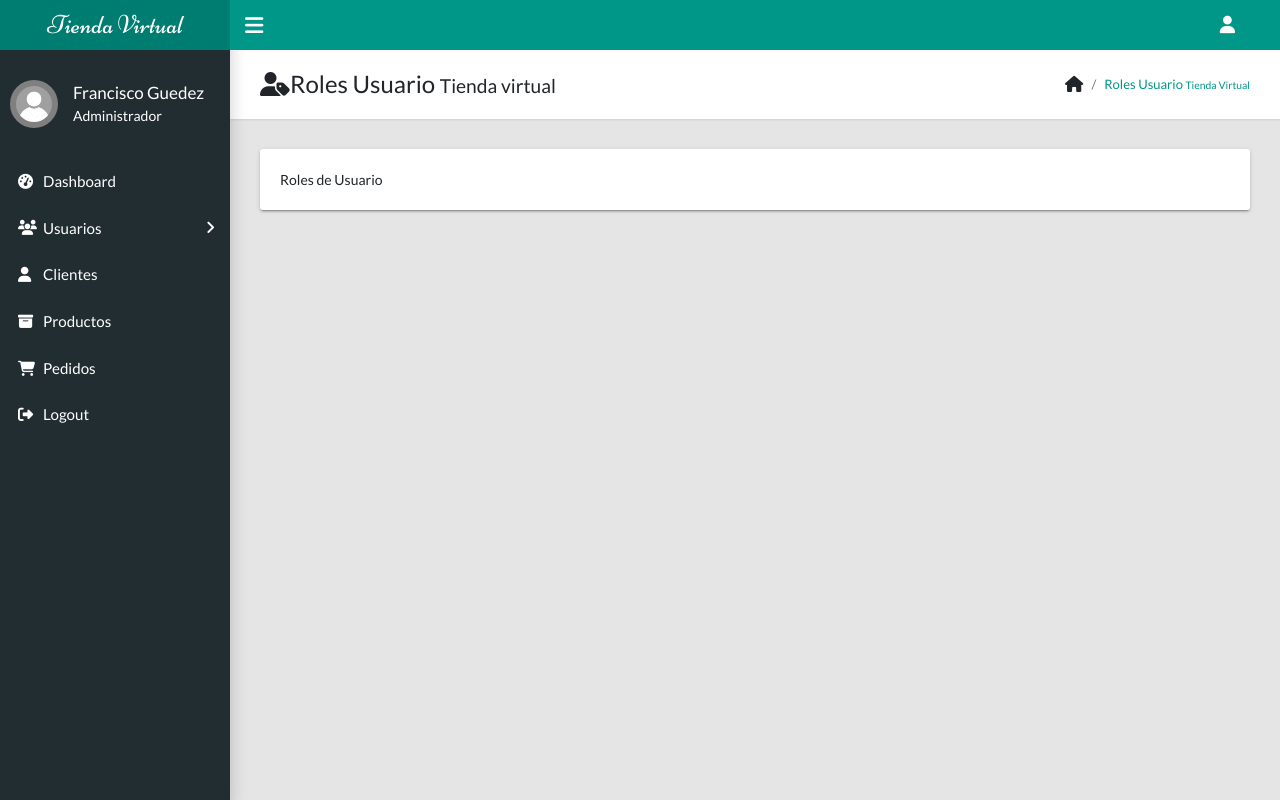
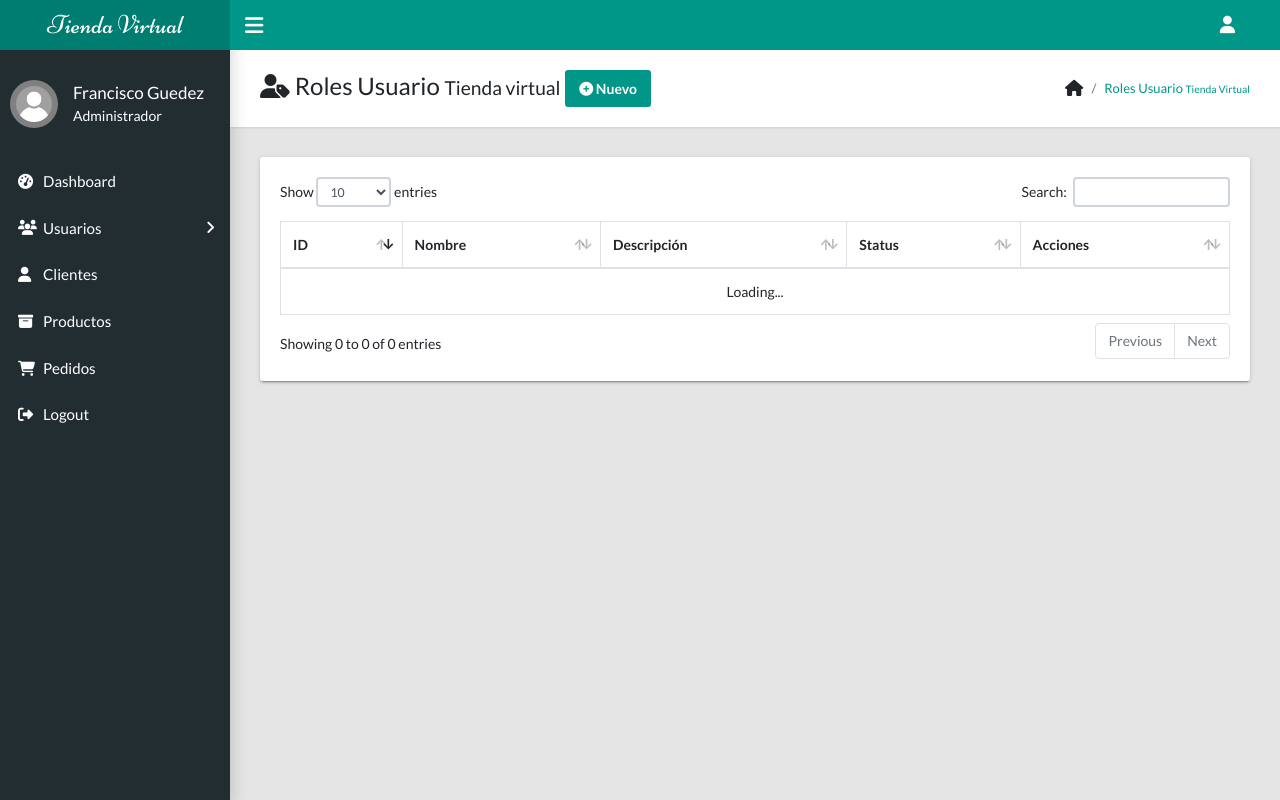
Before and after one commit to fguedez1311/tiendavirtualphp, a PHP site: page /tienda-virtual/index.php?url=Roles in a window 1280 px wide. Run offline with PHP 8.4, Linux system fonts and the light colour scheme; some libraries are stand-ins or nearby versions.

Commit message:
Formulario Actualizar Roles de Usuario

```diff
--- /dev/null
+++ b/Assets/js/functions_roles.js
@@ -0,0 +1,87 @@
+var tableRoles
+document.addEventListener('DOMContentLoaded', function(){
+
+	tableRoles = $('#tableRoles').dataTable( {
+		"aProcessing":true,
+		"aServerSide":true,
+        "language": {
+        	"url": "//cdn.datatables.net/plug-ins/1.10.20/i18n/Spanish.json"
+        },
+        "ajax":{
+            "url": " "+base_url+"/Roles/getRoles",
+            "dataSrc":""
+        },
+        "columns":[
+            {"data":"idrol"},
+            {"data":"nombrerol"},
+            {"data":"descripcion"},
+            {"data":"status"},
+            {"data":"options"},
+
+        ],
+        "resonsieve":"true",
+        "bDestroy": true,
+        "iDisplayLength": 10,
+        "order":[[0,"desc"]]
+    });
+    //Nuevo Rol
+    var formRol=document.querySelector("#formRol")
+    formRol.onsubmit=function(e){
+        e.preventDefault()
+        // var intIdRol = document.querySelector('#idRol').value;
+        var strNombre = document.querySelector('#txtNombre').value;
+        var strDescripcion = document.querySelector('#txtDescripcion').value;
+        var intStatus = document.querySelector('#listStatus').value;
+        if(strNombre == '' || strDescripcion == '' || intStatus == '')
+        {
+            swal("Atención", "Todos los campos son obligatorios." , "error");
+            return false;
+        }
+        var request = (window.XMLHttpRequest) ? new XMLHttpRequest() : new ActiveXObject('Microsoft.XMLHTTP')
+        var ajaxUrl = base_url+'/Roles/setRol'
+        var formData = new FormData(formRol);
+        request.open("POST",ajaxUrl,true);
+        request.send(formData);
+        request.onreadystatechange=function(){
+            if(request.readyState == 4 && request.status == 200){
+                var objData = JSON.parse(request.responseText);
+                if(objData.status)
+                    {
+                        $('#modalFormRol').modal("hide");
+                        formRol.reset();
+                        swal("Roles de usuario", objData.msg ,"success");
+                        tableRoles.api().ajax.reload(function(){
+
+                        });
+                    }
+                else
+                    {
+                        swal("Error", objData.msg , "error");
+                    }
+            }
+        }
+
+
+    }
+
+})
+
+$('#tableRoles').DataTable();
+
+function openModal(){
+    $('#modalFormRol').modal('show')
+}
+
+window.addEventListener('load', function() {
+    fntEditRol()
+
+}, false)
+
+function fntEditRol(){
+    const  btnEditRol=document.querySelectorAll(".btnEditRol")
+    btnEditRol.forEach(function(btnEditRol){
+        btnEditRol.addEventListener('click',function(){
+            $('#modalFormRol').modal('show')
+        })
+    })
+}
--- a/Config/Config.php
+++ b/Config/Config.php
@@ -6,7 +6,7 @@
 
     //Datos de conexion de la Base de datos
     const DB_HOST="localhost";
-    const DB_NAME="tienda";
+    const DB_NAME="db_tiendavirtual";
     const DB_USER="root";
     const DB_PASSWORD="admin";
     const DB_CHARSET="charset=utf8";
--- a/Controllers/Roles.php
+++ b/Controllers/Roles.php
@@ -12,8 +12,51 @@
 
                 $this->views->getView($this,"roles",$data);
             }
+            public function getRoles(){
+                $arrData=$this->model->selectRoles();
+                for ($i=0; $i < count($arrData); $i++) {
+                    if($arrData[$i]['status']==1){
+                        $arrData[$i]['status']='<span class="badge badge-success">Activo</span>';
+                    }
+                    else{
+                        $arrData[$i]['status']='<span class="badge badge-danger">Inactivo</span>';
+                    }
+                    $arrData[$i]['options'] = '<div class="text-center">
+				    <button class="btn btn-secondary btn-sm btnPermisosRol" rl="'.$arrData[$i]['idrol'].'" title="Permisos"><i class="fa-solid fa-key"></i></button>
+				    <button class="btn btn-primary btn-sm btnEditRol" rl="'.$arrData[$i]['idrol'].'" title="Editar"><i class="fa-solid fa-pencil"></i></button>
+				    <button class="btn btn-danger btn-sm btnDelRol" rl="'.$arrData[$i]['idrol'].'" title="Eliminar"><i class="fa-solid fa-trash"></i></button>
+				        </div>';
+                }
+
+
+                echo json_encode($arrData,JSON_UNESCAPED_UNICODE);
+                die();
+            }
+            public function setRol(){
+                $strRol =  strClean($_POST['txtNombre']);
+			    $strDescipcion = strClean($_POST['txtDescripcion']);
+			    $intStatus = intval($_POST['listStatus']);
+                $request_rol = $this->model->insertRol($strRol, $strDescipcion,$intStatus);
+                if($request_rol > 0 )
+                    {
+                        $arrResponse = array('status' => true, 'msg' => 'Datos guardados correctamente.');
+                    }
+			    else if($request_rol == 'exist')
+                    {
+
+                        $arrResponse = array('status' => false, 'msg' => '¡Atención! El Rol ya existe.');
+                    }
+                else
+                    {
+                        $arrResponse = array("status" => false, "msg" => 'No es posible almacenar los datos.');
+                    }
+			    echo json_encode($arrResponse,JSON_UNESCAPED_UNICODE);
+			    die();
+		    }
+
+        }
 
 
 
-        }
+
 ?>
--- a/Helpers/Helpers.php
+++ b/Helpers/Helpers.php
@@ -26,6 +26,10 @@
         $format .= print_r($data);
         $format .= print_r('</pre>');
         return $format;
+    }
+    function getModal(String $nameModal,$data){
+        $view_modal="Views/Template/Modals/{$nameModal}.php";
+        require_once $view_modal;
     }
     //Elimina exceso de espacios entre palabras
     function strClean($strCadena){
--- /dev/null
+++ b/Models/RolesModel.php
@@ -0,0 +1,38 @@
+<?php
+    class RolesModel extends Mysql{
+        public $intIdrol;
+		public $strRol;
+		public $strDescripcion;
+		public $intStatus;
+
+        public function __construct()
+        {
+            parent::__construct();
+        }
+        public function selectRoles(){
+            // Extrae Roles
+            $sql="SELECT * FROM rol WHERE status !=0";
+            $request=$this->select_all($sql);
+            return $request;
+        }
+        public function insertRol(String $rol,String $descripcion,int $status){
+            $return = "";
+			$this->strRol = $rol;
+			$this->strDescripcion = $descripcion;
+			$this->intStatus = $status;
+            $sql = "SELECT * FROM rol WHERE nombrerol = '{$this->strRol}' ";
+			$request = $this->select_all($sql);
+            if(empty($request))
+			{
+				$query_insert  = "INSERT INTO rol(nombrerol,descripcion,status) VALUES(?,?,?)";
+	        	$arrData = array($this->strRol, $this->strDescripcion, $this->intStatus);
+	        	$request_insert = $this->insert($query_insert,$arrData);
+	        	$return = $request_insert;
+			}else{
+				$return = "exist";
+			}
+			return $return;
+        }
+
+    }
+?>
--- a/Views/Roles/roles.php
+++ b/Views/Roles/roles.php
@@ -1,11 +1,14 @@
 <?php
   headerAdmin($data);
+  getModal('modalRoles',$data);
 
 ?>
 <main class="app-content">
       <div class="app-title">
           <div>
-          <h1><i class="fa-solid fa-user-tag"></i><?= $data['page_title']; ?></h1>
+            <h1><i class="fa-solid fa-user-tag"></i> <?= $data['page_title']; ?>
+                <button class="btn btn-primary" type="button" onclick="openModal();"><i class="fa-solid fa-circle-plus"></i> Nuevo</button>
+            </h1>
           </div>
           <ul class="app-breadcrumb breadcrumb">
             <li class="breadcrumb-item"><i class="fa fa-home fa-lg"></i></li>
@@ -15,7 +18,25 @@
       <div class="row">
           <div class="col-md-12">
             <div class="tile">
-            <div class="tile-body">Roles de Usuario</div>
+              <div class="tile-body">
+                <div class="table-responsive">
+                  <table class="table table-hover table-bordered" id="tableRoles">
+                    <thead>
+                      <tr>
+                        <th>ID</th>
+                        <th>Nombre</th>
+                        <th>Descripción</th>
+                        <th>Status</th>
+                        <th>Acciones</th>
+
+                      </tr>
+                    </thead>
+                    <tbody>
+
+                    </tbody>
+                  </table>
+                </div>
+              </div>
             </div>
           </div>
       </div>
--- /dev/null
+++ b/Views/Template/Modals/modalRoles.php
@@ -0,0 +1,47 @@
+
+
+<!-- Modal -->
+<div class="modal fade" id="modalFormRol" tabindex="-1" role="dialog"  aria-hidden="true">
+  <div class="modal-dialog modal-dialog-centered" role="document">
+      <div class="modal-content">
+          <div class="modal-header headerRegister">
+            <h5 class="modal-title" id="titleModal">Nuevo Rol</h5>
+            <button type="button" class="close" data-dismiss="modal" aria-label="Close">
+              <span aria-hidden="true">&times;</span>
+            </button>
+          </div>
+          <div class="modal-body">
+                <div class="tile">
+
+                        <div class="tile-body">
+                            <form id="formRol" name="formRol">
+                                <input type="hidden" id="idRol" name="idRol" value="">
+                                <div class="form-group">
+                                    <label class="control-label">Nombre</label>
+                                    <input class="form-control" id="txtNombre" name="txtNombre" type="text" placeholder="Nombre del Rol" required="">
+                                </div>
+                                <div class="form-group">
+                                    <label class="control-label">Descripción</label>
+                                    <textarea class="form-control" id="txtDescripcion" name="txtDescripcion" rows="2" placeholder="Descripción del Rol" required=""></textarea>
+                                </div>
+                                <div class="form-group">
+                                    <label for="listStatus">Estado</label>
+                                    <select class="form-control" id="listStatus" name="listStatus" required="">
+                                        <option value="1">Activo</option>
+                                        <option value="2">Inactivo</option>
+
+                                    </select>
+                                </div>
+
+                                <div class="tile-footer">
+                                    <button id="btnActionForm" class="btn btn-primary" type="submit"><i class="fa fa-fw fa-lg fa-check-circle"></i><span id="btnText">Guardar</span></button>&nbsp;&nbsp;&nbsp;<a class="btn btn-secondary" href="#" data-dismiss="modal"><i class="fa fa-fw fa-lg fa-times-circle"></i>Cancelar</a>
+                                </div>
+
+                            </form>
+                        </div>
+                </div>
+          </div>
+
+      </div>
+  </div>
+</div>
--- a/Views/Template/footer_admin.php
+++ b/Views/Template/footer_admin.php
@@ -1,13 +1,23 @@
  <!-- Essential javascripts for application to work-->
+ <script>
+    const base_url="<?=base_url(); ?>"
+ </script>
  <script src="<?=media(); ?>/js/jquery-3.3.1.min.js"></script>
     <script src="<?=media(); ?>/js/popper.min.js"></script>
     <script src="<?=media(); ?>/js/bootstrap.min.js"></script>
     <script src="<?=media(); ?>/js/main.js"></script>
     <script src="<?=media(); ?>/js/fontawesome.js"></script>
     <script src="<?=media(); ?>/js/functions_admin.js"></script>
+
     <!-- The javascript plugin to display page loading on top-->
     <script src="<?=media(); ?>/js/plugins/pace.min.js"></script>
     <!-- Page specific javascripts-->
+    <script type="text/javascript" src="<?=media(); ?>/js/plugins/sweetalert.min.js"></script>
+    <!-- Data table plugin-->
+    <script type="text/javascript" src="<?=media(); ?>/js/plugins/jquery.dataTables.min.js"></script>
+    <script type="text/javascript" src="<?=media(); ?>/js/plugins/dataTables.bootstrap.min.js"></script>
+
+    <script src="<?=media(); ?>/js/functions_roles.js"></script>
 
   </body>
 </html>
```
Also changed, not shown: Views/Dashboard/dashboard.php (+4 -4 lines), 1 other file. Lines whose indentation alone changed are shown as unchanged.
